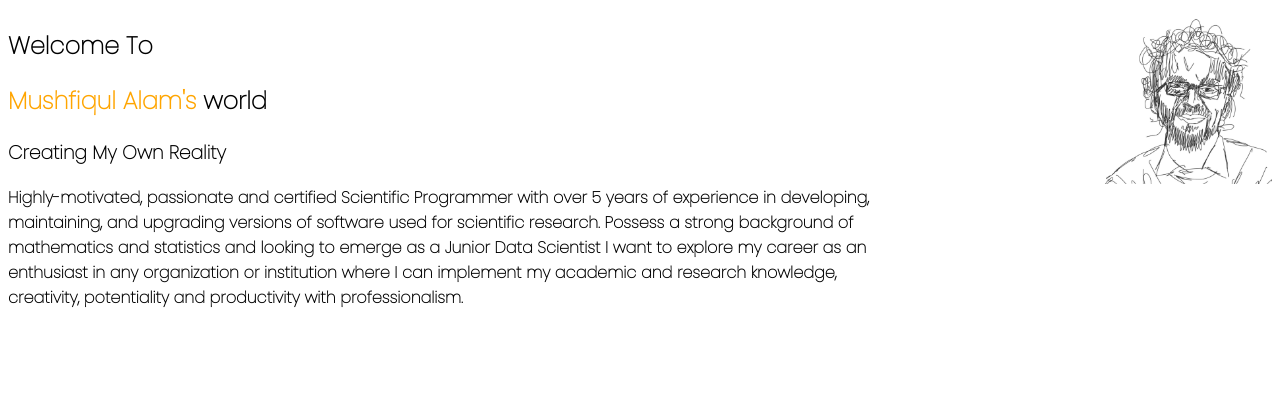
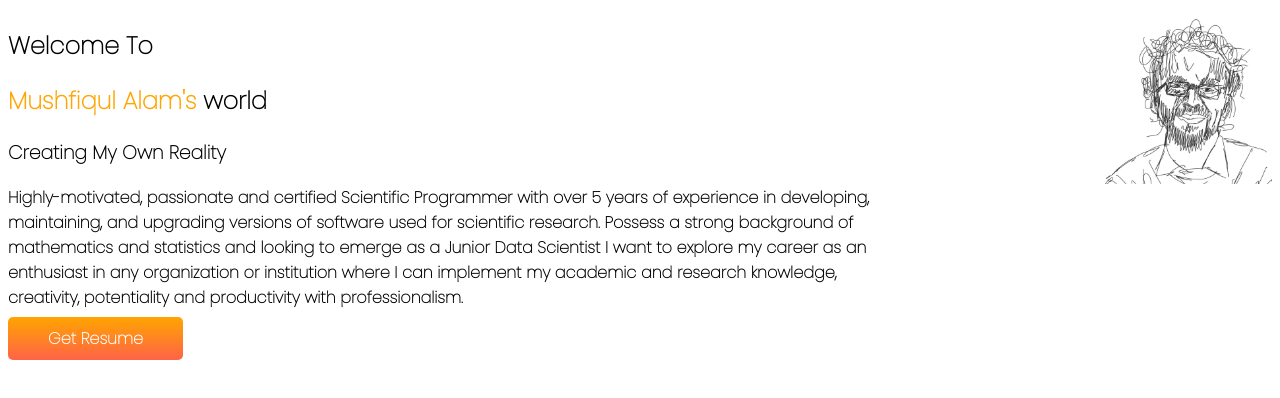
Before and after one commit to Sherlock67/MushfiqulAlam, a plain HTML site: page index.html in a window 1280 px wide. Drawn offline with Linux system fonts and the light colour scheme; a web font is replaced by a local one.

Commit message:
cv download added

```diff
--- a/css/style.css
+++ b/css/style.css
@@ -23,3 +23,11 @@ section{
     width: 100%;
 
 }
+.cv{
+    background-image: linear-gradient(orange, tomato );
+    text-decoration: none;
+    font-weight: 950;
+    padding: 10px 40px;
+    color: white;
+    border-radius: 5px;
+}
--- a/index.html
+++ b/index.html
@@ -29,6 +29,9 @@
           research knowledge, creativity, potentiality and productivity with
           professionalism.
         </p>
+        <a class="cv" href='MushfiqulAlam_CV.pdf' download='Mushfiqul Alam.pdf'>
+            Get Resume
+        </a>
       </div>
       <div class="profile-image">
         <img class="profile" src="image/profile.jpg" alt="profile-picture" />
```
Also changed, not shown: 1 other file.
